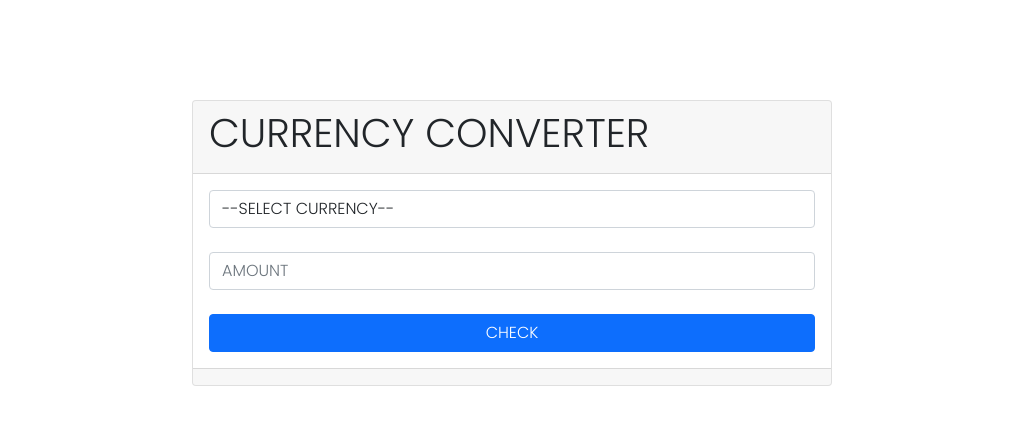
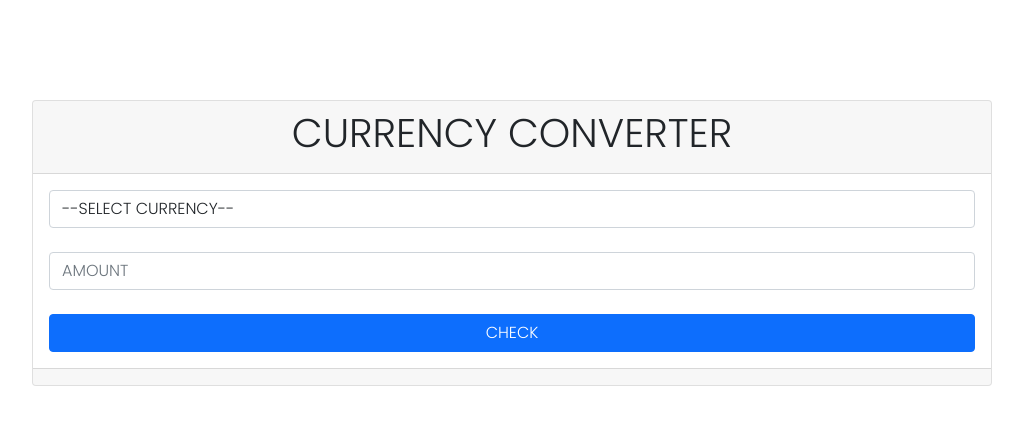
Before and after one commit to Nazmul-318/currency_converter, a plain HTML site: page index.html in a window 1280 px wide. Shown: the whole page, without its empty margins (128-1151 px from the left). Drawn offline with nearby package versions, Linux system fonts and the light colour scheme.

Commit message:
add some html and css

```diff
--- a/index.html
+++ b/index.html
@@ -10,7 +10,7 @@
     <link rel="stylesheet" href="./style.css">
 </head>
 <body>
-    <div class="box card w-50 mx-auto">
+    <div class="box card w-75 mx-auto">
         <div class="card-header">
             <h1>CURRENCY CONVERTER</h1>
         </div>
--- a/style.css
+++ b/style.css
@@ -9,3 +9,6 @@
 .box{
     margin-top: 100px;
 }
+.card-header{
+    text-align: center;
+}
```
